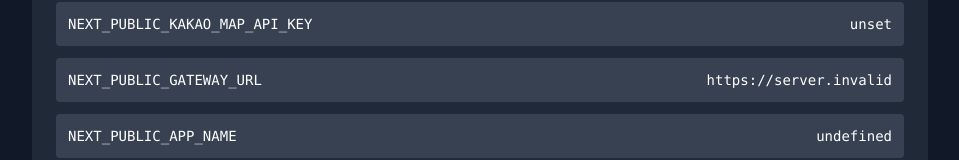
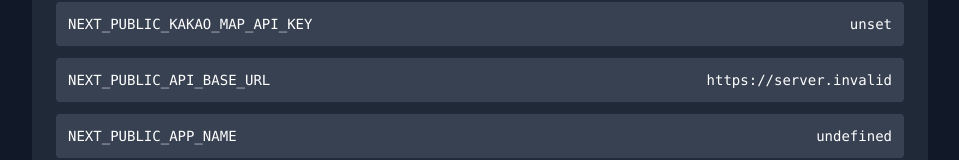
Before and after one commit to S1692/greensteel, a Next.js app: page /debug in a window 1280 px wide. Shown: the part 222-382 px from the top of the page, without its empty margins (160-1119 px from the left). Built offline with nearby package versions, Linux system fonts and the light colour scheme; no server answers.

Commit message:
123123123123

```diff
--- a/src/app/(protected)/data-upload/page.tsx
+++ b/src/app/(protected)/data-upload/page.tsx
@@ -105,7 +105,7 @@ const DataUploadPage: React.FC = () => {
 
       // JSON 데이터를 게이트웨이로 전송
       const gatewayUrl =
-        process.env.NEXT_PUBLIC_GATEWAY_URL ||
+        process.env.NEXT_PUBLIC_API_BASE_URL ||
         'https://gateway-production-da31.up.railway.app';
       const response = await axios.post(`${gatewayUrl}/process-data`, {
         filename: file.name,
@@ -247,7 +247,7 @@ const DataUploadPage: React.FC = () => {
     try {
       // 변환된 데이터를 DB에 저장하는 API 호출
       const gatewayUrl =
-        process.env.NEXT_PUBLIC_GATEWAY_URL ||
+        process.env.NEXT_PUBLIC_API_BASE_URL ||
         'https://gateway-production-da31.up.railway.app';
       const response = await axios.post(`${gatewayUrl}/save-transformed-data`, {
         filename: file?.name,
--- a/src/app/debug/page.tsx
+++ b/src/app/debug/page.tsx
@@ -9,7 +9,7 @@ export default function DebugPage() {
     const envStatus = {
       NODE_ENV: process.env.NODE_ENV,
       NEXT_PUBLIC_KAKAO_MAP_API_KEY: process.env.NEXT_PUBLIC_KAKAO_MAP_API_KEY,
-      NEXT_PUBLIC_GATEWAY_URL: process.env.NEXT_PUBLIC_GATEWAY_URL,
+      NEXT_PUBLIC_API_BASE_URL: process.env.NEXT_PUBLIC_API_BASE_URL,
       NEXT_PUBLIC_APP_NAME: process.env.NEXT_PUBLIC_APP_NAME,
     };
     setEnvVars(envStatus);
--- a/src/components/common/GatewayStatus.tsx
+++ b/src/components/common/GatewayStatus.tsx
@@ -101,7 +101,7 @@ const GatewayStatus: React.FC = () => {
       <div className='mb-6 p-4 bg-gray-50 rounded-md'>
         <h3 className='text-lg font-semibold mb-2'>연결 정보</h3>
         <p className='text-sm text-gray-600'>
-          <strong>Gateway URL:</strong> {env.NEXT_PUBLIC_GATEWAY_URL}
+          <strong>Gateway URL:</strong> {env.NEXT_PUBLIC_API_BASE_URL}
         </p>
         <p className='text-sm text-gray-600'>
           <strong>환경:</strong> {env.NEXT_PUBLIC_ENV}
@@ -204,7 +204,7 @@ const GatewayStatus: React.FC = () => {
         <ul className='text-sm text-blue-700 space-y-1'>
           <li>• Gateway 서비스가 실행 중인지 확인하세요 (포트 8080)</li>
           <li>
-            • 환경 변수 NEXT_PUBLIC_GATEWAY_URL이 올바르게 설정되었는지
+            • 환경 변수 NEXT_PUBLIC_API_BASE_URL이 올바르게 설정되었는지
             확인하세요
           </li>
           <li>
```
